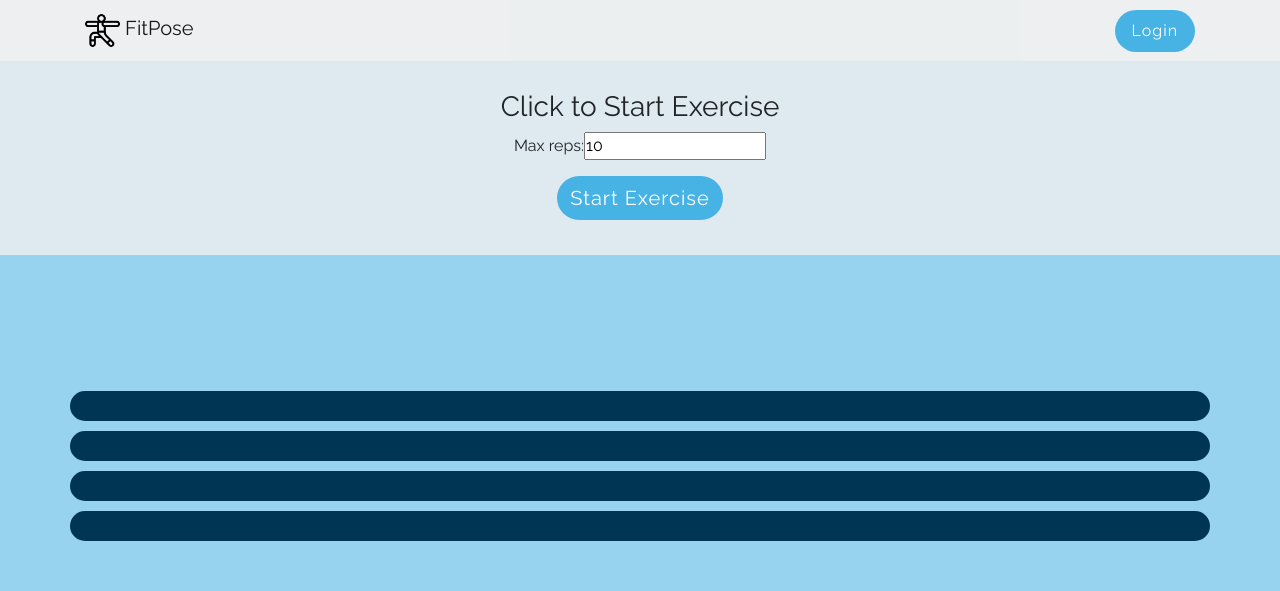
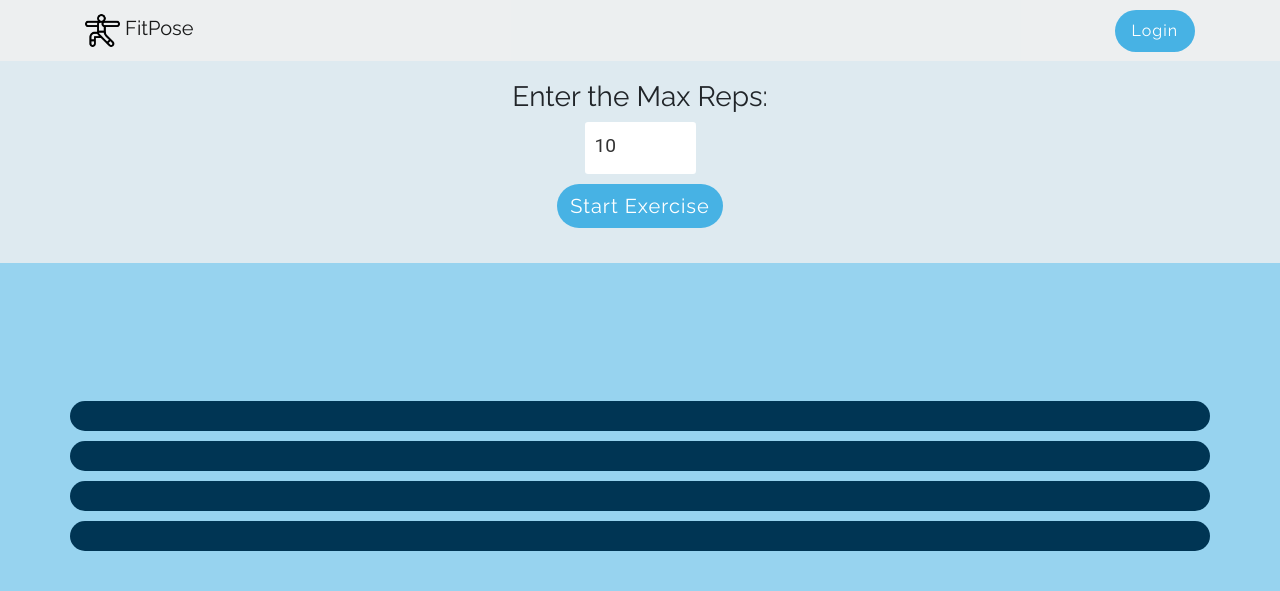
Before and after one commit to kevindev427/fitpos, a Django app: template Fit-Pose/exercises/templates/exercises/detail.html in a window 1280 px wide. Shown: the top 591 px of the page. Run offline with Django 3.2, Linux system fonts and the light colour scheme; the template is opened without the code that fills it: values that come from a table or form of the project are taken from there, others are empty; some libraries are stand-ins or nearby versions.

Commit message:
designed rep_max form

```diff
--- a/Fit-Pose/FitPose/settings.py
+++ b/Fit-Pose/FitPose/settings.py
@@ -42,6 +42,7 @@ INSTALLED_APPS = [
     'django.contrib.sessions',
     'django.contrib.messages',
     'django.contrib.staticfiles',
+    'widget_tweaks',
 ]
 
 MIDDLEWARE = [
--- a/Fit-Pose/exercises/forms.py
+++ b/Fit-Pose/exercises/forms.py
@@ -1,4 +1,4 @@
 from django import forms
 
 class RepsForm(forms.Form):
-    max_reps = forms.IntegerField(label='Max reps', initial=10, min_value=1)
+    max_reps = forms.IntegerField(label='Max reps ', initial=10, min_value=1)
--- a/Fit-Pose/exercises/templates/exercises/detail.html
+++ b/Fit-Pose/exercises/templates/exercises/detail.html
@@ -1,4 +1,6 @@
+
 {% extends 'base.html' %} {% block content %}
+{% load widget_tweaks %}
 
 <!DOCTYPE html>
 <html lang="en">
@@ -28,7 +30,7 @@
   <link href="https://fonts.googleapis.com/css2?family=Raleway:wght@700&display=swap" rel="stylesheet">
   <style>
     .header-images{
-      padding-top: 160px;
+      padding-top: 170px;
     }
 
     .steps_row_1 {
@@ -46,7 +48,7 @@
     }
 
     .get-started{
-      padding-top: 90px;
+      padding-top: 80px;
       padding-bottom:35px;
       background: rgba(240, 240, 240, 0.8);
       z-index: 998;
@@ -70,17 +72,41 @@
     background: #209dd8;
   }
 
+  .get-started h3 {
+    margin-left: 30px;
+    padding: 0;
+  }
+
+  .input {
+  font-family: 'Roboto', sans-serif;
+  color: #333;
+  font-size: 1.2rem;
+  padding: 10px 10px 10px 10px;
+  border-radius: 0.2rem;
+  background-color: rgb(255, 255, 255);
+  border: none;
+  width: 10%;
+  display: block;
+  border-bottom: 0.3rem solid transparent;
+  transition: all 0.3s;
+}
+
   </style>
 </head>
 <section class="get-started fixed-top" >
   <div class="container " >
     <div class="row justify-content-center">
-      <h3>Click to Start Exercise</h3>
+    <h3>Enter the Max Reps:<h3>
     </div>
-    <div class="row justify-content-center">
       <form method="post">
         {% csrf_token %}
-        {{ form }}
+        <div class="row justify-content-center">
+        <div class="col d-flex justify-content-center">
+            {% render_field form.max_reps class="input" %}
+          </div>
+
+
+        </div>
         <div class="row justify-content-center">
           <input type="submit" class="btn" value="Start Exercise">
         </div>
```
